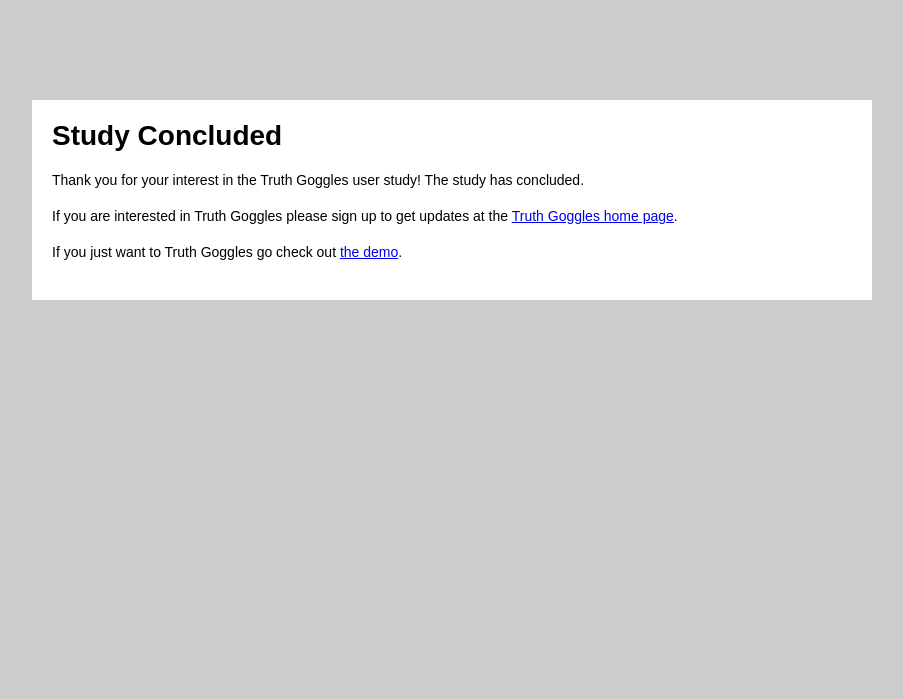
After one commit to slifty/truth-goggles-study, a PHP site: page /over.php in a window 1280 px wide. The commit adds this page. Shown: the top 699 px of the page, without its empty margins (188-1091 px from the left). Run offline with PHP 8.4, Linux system fonts and the light colour scheme.

Commit message:
closed th study

```diff
--- a/index.php
+++ b/index.php
@@ -1,4 +1,7 @@
 <?PHP
+	// Study complete!
+	header('Location: over.php');
+	exit();
 
 	// Check to make sure the browser is supported (isn't Internet Explorer)
 	if(!isset($_SERVER['HTTP_USER_AGENT']) || strpos($_SERVER['HTTP_USER_AGENT'], "MSIE") !== false) {
--- /dev/null
+++ b/over.php
@@ -0,0 +1,14 @@
+<html>
+	<head>
+		<title>Truth Goggles User Study</title>
+		<link rel="stylesheet" href="styles/main.css" type="text/css" media="screen" title="no title" charset="utf-8">
+	</head>
+	<body>
+		<div id="content">
+			<h1>Study Concluded</h1>
+			<p>Thank you for your interest in the Truth Goggles user study!  The study has concluded.</p>
+			<p>If you are interested in Truth Goggles please sign up to get updates at the <a href="http://truthgoggl.es">Truth Goggles home page</a>.</p>
+			<p>If you just want to Truth Goggles go check out <a href="http://truthgoggl.es/demo.html">the demo</a>.</p>
+		</div>
+	</body>
+</html>
```
